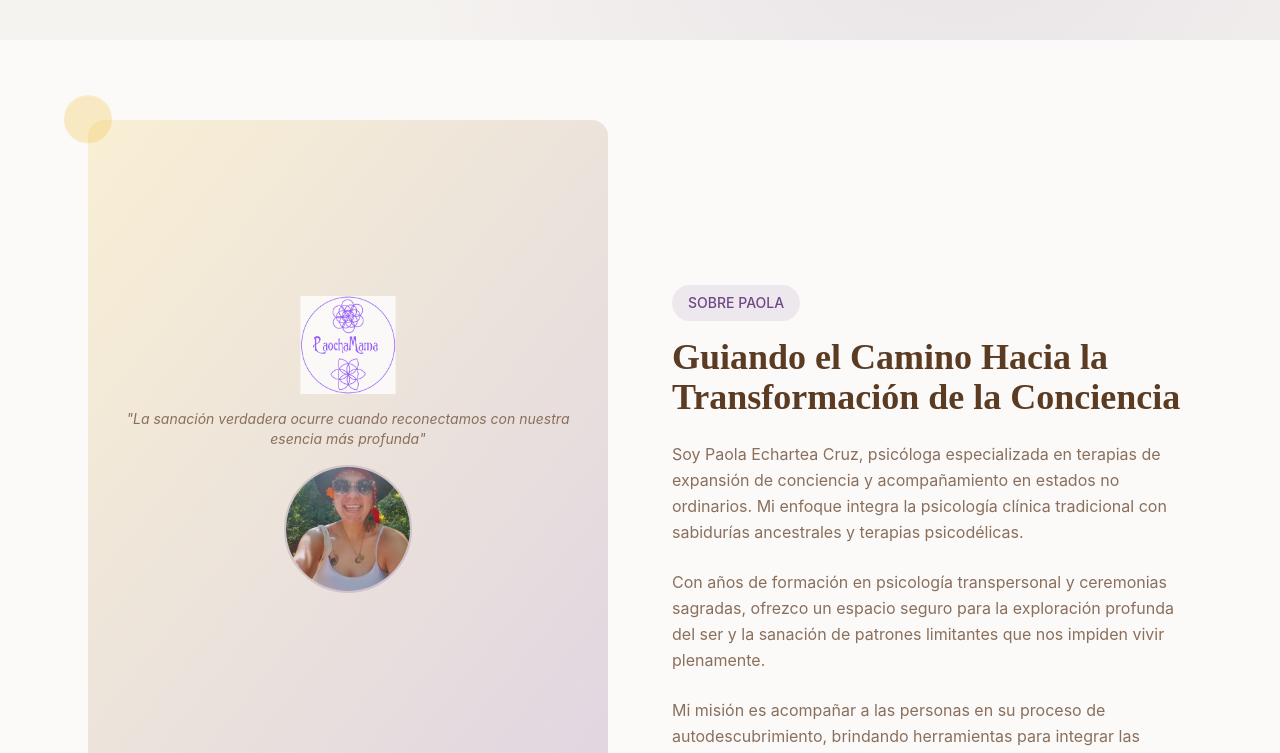
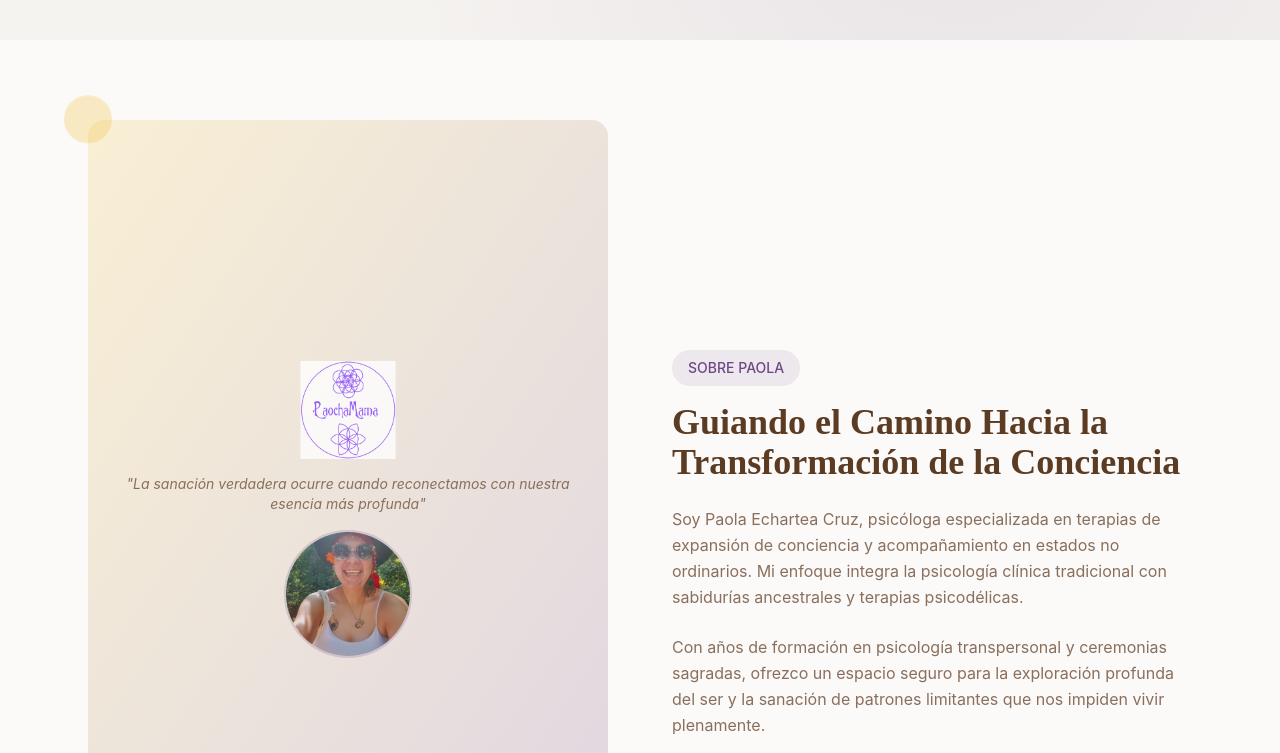
Before and after one commit to loveruleslife/paocha-mindbloom-site, a React (Vite) app: page / in a window 1280 px wide. Shown: the part 760-1513 px from the top of the page. Built offline with nearby package versions, Linux system fonts and the light colour scheme; the HTML template or start-up script is replaced by a standard one.

Commit message:
Adjust container box size

```diff
--- a/src/components/About.tsx
+++ b/src/components/About.tsx
@@ -9,7 +9,7 @@ const About = () => {
         <div className="grid lg:grid-cols-2 gap-16 items-center">
           {/* Image side */}
           <div className="relative">
-            <div className="aspect-[2/2.5] bg-gradient-to-br from-accent/20 to-sacred/20 rounded-2xl p-6 flex items-center justify-center">
+            <div className="aspect-[2/3] bg-gradient-to-br from-accent/20 to-sacred/20 rounded-2xl p-4 flex items-center justify-center">
               <div className="text-center">
                 <div className="w-24 h-24 mx-auto mb-4 flex items-center justify-center">
                   <img
```
